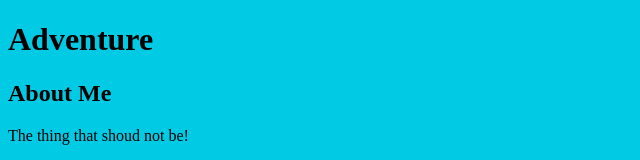
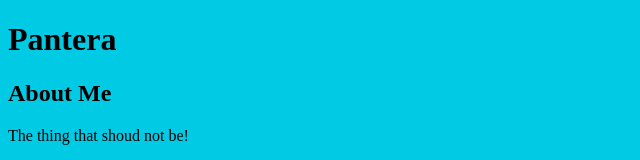
Before and after one commit to sadegh-majidi/test, a plain HTML site: page index.html in a window 1280 px wide. Shown: the top 160 px of the page, without its empty margins (0-640 px from the left). Drawn offline with Linux system fonts and the light colour scheme.

Commit message:
change heading

```diff
--- a/index.html
+++ b/index.html
@@ -9,7 +9,7 @@
 </head>
 <body>
 	<header>
-		<h1>Adventure</h1>
+		<h1>Pantera</h1>
 	</header>
 
 	<div class="container">
```
